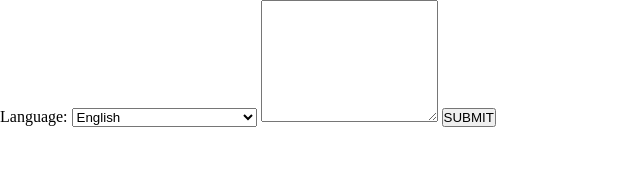
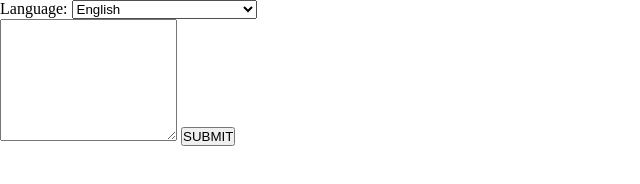
Before and after one commit to dbrchrd/Text-To-Speech_JS, a website: page public/index.html in a window 1280 px wide. Shown: the whole page, without its empty margins (0-640 px from the left). Drawn offline with Linux system fonts and the light colour scheme.

Commit message:
Update index.html

```diff
--- a/public/index.html
+++ b/public/index.html
@@ -9,8 +9,10 @@
 
 <body>
   <form class="form" action="/hear" method="GET" onsubmit="(e) => {e.preventDefault();}">
-    <label for="lang">Language:</label>
-    <select name="lang" id="lang"></select>
+    <div class="language">
+      <label for="lang">Language:</label>
+      <select name="lang" id="lang"></select>
+    </div>
     <textarea name="text" rows="8"></textarea>
     <input type="submit" value="SUBMIT">
   </form>
```
